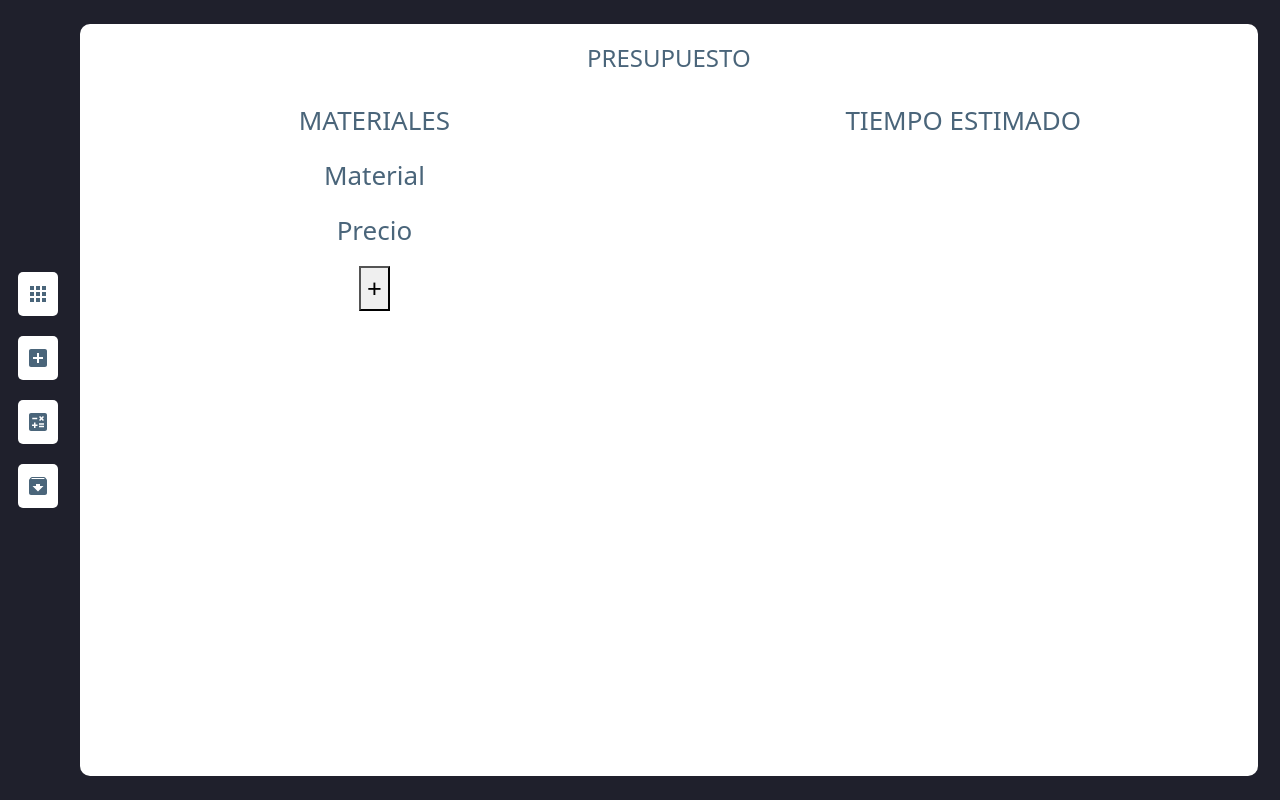
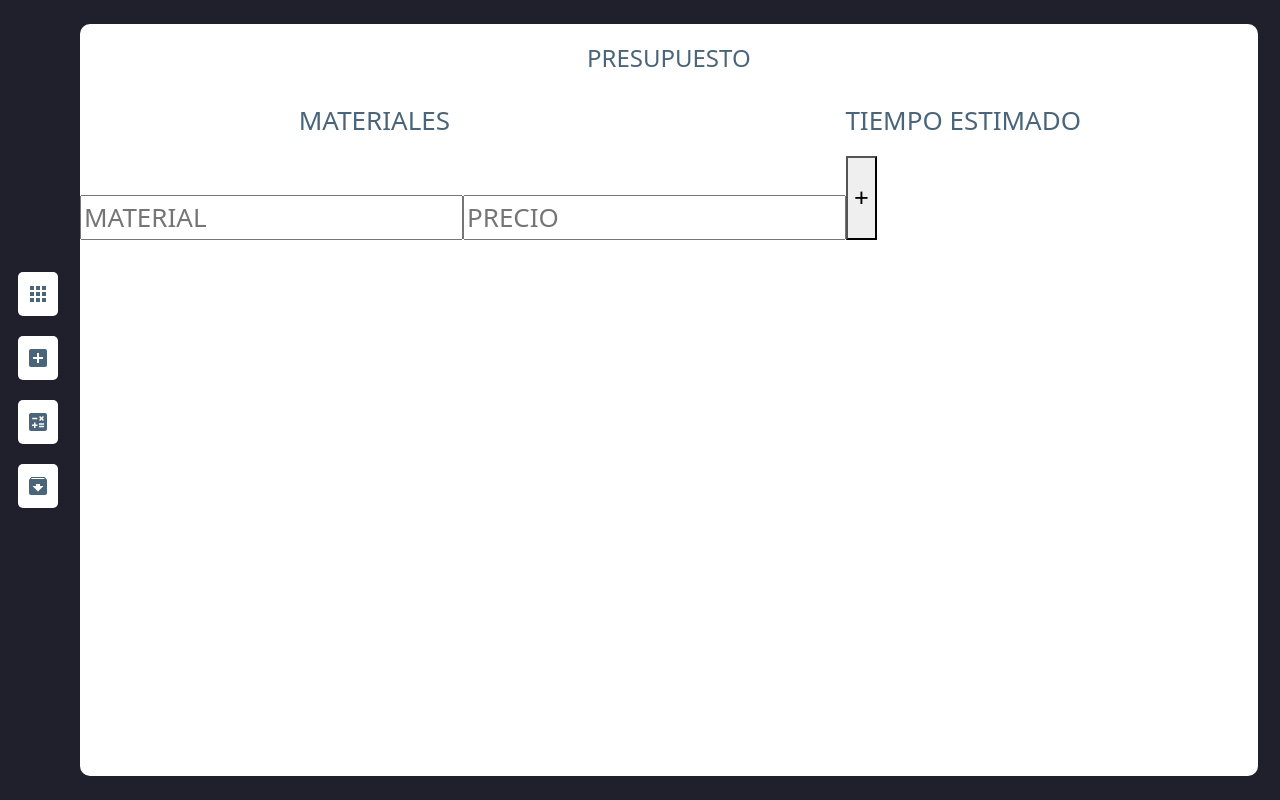
Before and after one commit to lean-13/react-web-presupuesto, a React (Create React App) app: page /presupuesto in a window 1280 px wide. Built offline with nearby package versions, Linux system fonts and the light colour scheme.

Commit message:
material

```diff
--- a/src/components/Presupuesto/Presupuesto.js
+++ b/src/components/Presupuesto/Presupuesto.js
@@ -15,8 +15,14 @@ function Presupuesto() {
                     <p>MATERIALES</p>
                     <div className='ListadoMateriales'>
                         <div className='AgregarMaterial'>
-                            <div><p>Material</p></div>
-                            <div><p>Precio</p></div>
+                            <div>
+                                <label for="material">MATERIAL</label>
+	                            <input type="text" name="material" id="material" placeholder="MATERIAL"/>
+                            </div>
+                            <div>
+                                <label for="material">PRECIO</label>
+	                            <input type="text" name="precio" id="precio" placeholder="PRECIO"/>
+                            </div>
                             <button>+</button>
                         </div>
                     </div>
--- a/src/components/Presupuesto/Presupuesto.scss
+++ b/src/components/Presupuesto/Presupuesto.scss
@@ -39,7 +39,13 @@
     }
 }
 
+// agregar material
+.AgregarMaterial {
+    display: flex;
 
+
+
+}
 // tiempo
 .PresupuestoCreacionTiempo {
     // size
```
